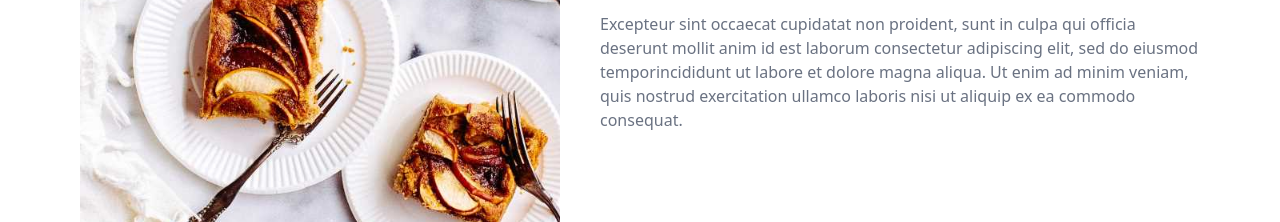
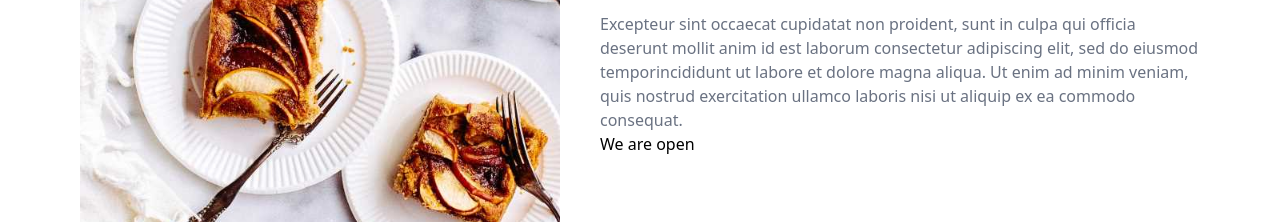
Before and after one commit to Stanleyhillz/Fourth-week-project-2, a website: page index.html in a window 1280 px wide. Shown: the part 1160-1382 px from the top of the page. Drawn offline with Linux system fonts and the light colour scheme.

Commit message:
nev p tags added

```diff
--- a/index.html
+++ b/index.html
@@ -43,6 +43,7 @@
         anim id est laborum
         consectetur adipiscing elit, sed do eiusmod temporincididunt ut labore et dolore magna aliqua. Ut enim ad minim
         veniam, quis nostrud exercitation ullamco laboris nisi ut aliquip ex ea commodo consequat.</p>
+        <p>We are open</p>
     </div>
   </section>
   <hr class="text-gray-400 mb-20">
```
